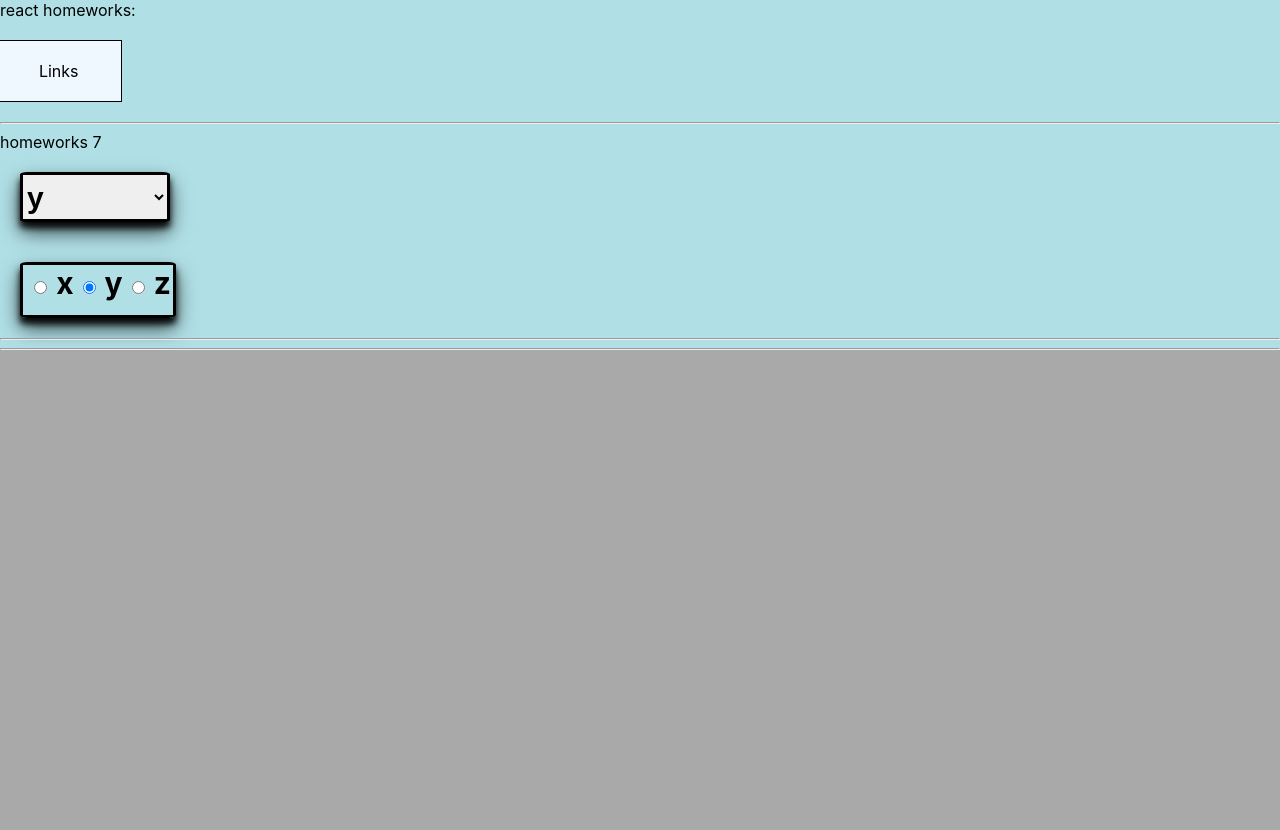
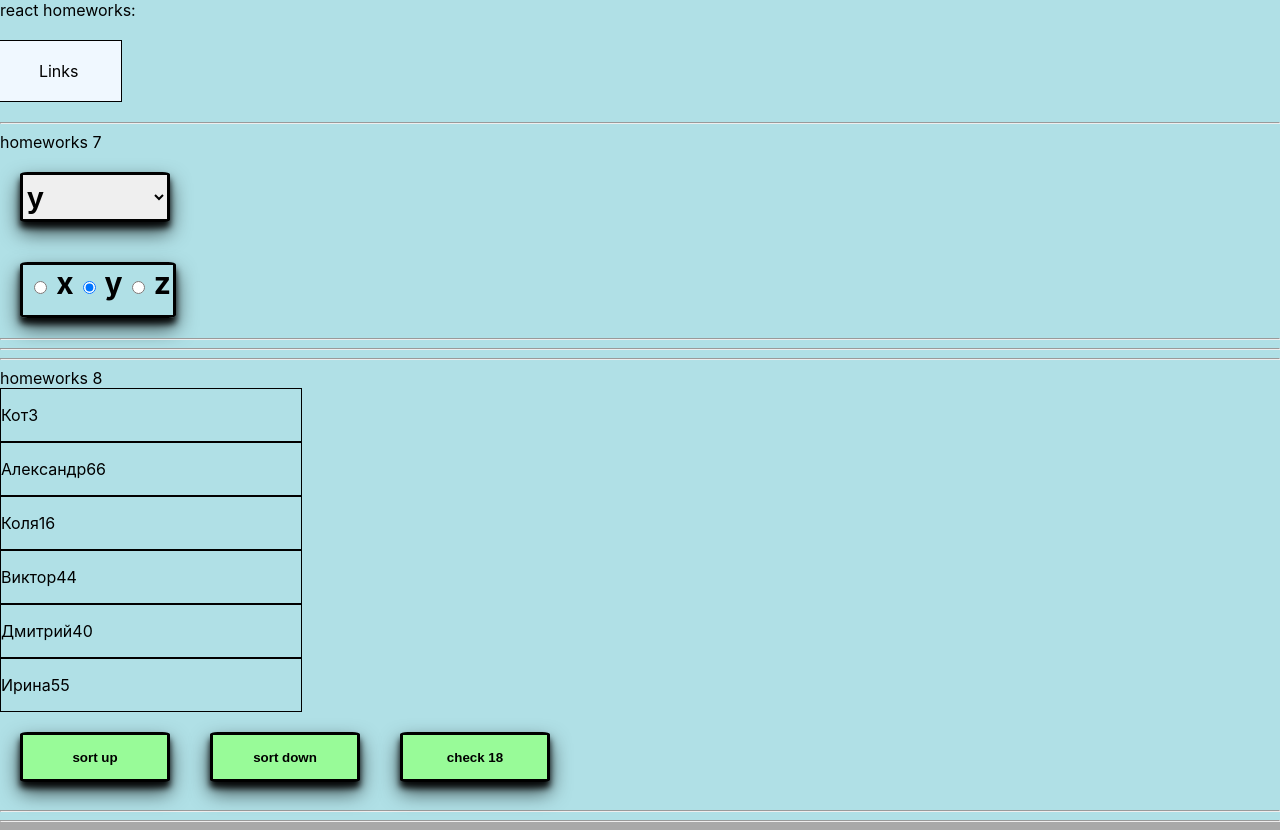
Before and after one commit to egory4fash/HomeTasks, a React (Create React App) app: page /#/junior in a window 1280 px wide. Before the commit the page ends 800 px from the top, so only its background shows below. Built offline with nearby package versions, Linux system fonts and the light colour scheme.

Commit message:
HW8 start

```diff
--- a/src/p2-homeworks/h4/common/c2-SuperButton/SuperButton.module.css
+++ b/src/p2-homeworks/h4/common/c2-SuperButton/SuperButton.module.css
@@ -1,26 +1,43 @@
-.wrapper {
 
+.default {
+    width: 150px;
+    height: 50px;
+    border: 3px solid black;
+    border-radius: 5%;
+    font-weight: bold;
+    box-shadow: 0 10px 20px rgba(0, 0, 0, 0.7), 0 6px 6px rgba(0, 0, 0, 0.9);
+    margin: 20px;
+    background-color: palegreen;
 }
 
-
-.default {
-
-    width:150px;
-    height: 50px;
-border:3px solid black;
-border-radius: 5%;
-    font-weight: bold;
-    box-shadow:  0 10px 20px rgba(0,0,0,0.7), 0 6px 6px rgba(0,0,0,0.9);
-    margin:20px;
+.default:hover {
+    animation-name: background-color;
+    animation-duration: 500ms;
+    animation-fill-mode:forwards;
+}
+@keyframes background-color {
+    100% {
+        background-color:darkseagreen;
+    }
 }
 
 .red {
     background: red;
-    width:150px;
+    width: 150px;
     height: 50px;
-    border:3px solid black;
+    border: 3px solid black;
     border-radius: 5%;
     font-weight: bold;
-    box-shadow:  0 10px 20px rgba(0,0,0,0.7), 0 6px 6px rgba(0,0,0,0.9);
-    margin:20px;
+    box-shadow: 0 10px 20px rgba(0, 0, 0, 0.7), 0 6px 6px rgba(0, 0, 0, 0.9);
+    margin: 20px;
 }
+.red:hover {
+    animation-name: background-color-red;
+    animation-duration: 500ms;
+    animation-fill-mode:forwards;
+}
+@keyframes background-color-red {
+    100% {
+        background-color:#f23f3f;
+    }
+}
--- a/src/p2-homeworks/h5/pages/Junior.tsx
+++ b/src/p2-homeworks/h5/pages/Junior.tsx
@@ -1,10 +1,12 @@
 import React from "react";
 import HW7 from "../../h7/HW7";
+import HW8 from "../../h8/HW8";
 
 export const Junior = () => {
     return (
         <div>
             <HW7/>
+            <HW8/>
         </div>
     )
 }
--- /dev/null
+++ b/src/p2-homeworks/h8/HW8.module.css
@@ -0,0 +1,17 @@
+.buttons {
+    display: flex;
+}
+
+.people {
+    display: flex;
+    width: 300px;
+    border: 1px solid black;
+}
+
+.left {
+    left: 0px;
+}
+
+.right {
+    float: right;
+}
--- a/src/p2-homeworks/h8/HW8.tsx
+++ b/src/p2-homeworks/h8/HW8.tsx
@@ -1,8 +1,14 @@
 import React, {useState} from 'react'
 import {homeWorkReducer} from './bll/homeWorkReducer'
 import SuperButton from '../h4/common/c2-SuperButton/SuperButton'
+import s from './HW8.module.css'
 
-// export type UserType =
+export type SomeUsertype = {
+    _id: number,
+    name: string,
+    age: number,
+}
+ export type UserType = Array<SomeUsertype>
 
 const initialPeople = [
     {_id: 0, name: 'Кот', age: 3},
@@ -17,13 +23,17 @@ function HW8() {
     const [people, setPeople] = useState<any>(initialPeople) // need to fix any
 
     // need to fix any
-    const finalPeople = people.map((p: any) => (
+    const finalPeople = people.map((p: SomeUsertype) => (
         <div key={p._id}>
-            some name, age
+            <div className={s.people}>
+                <p className={s.left}>{p.name}</p>
+                <p className={s.right}>{p.age}</p></div>
         </div>
     ))
 
     const sortUp = () => setPeople(homeWorkReducer(initialPeople, {type: 'sort', payload: 'up'}))
+    const sortDown = () => {}
+    const checkAge = () => {}
 
     return (
         <div>
@@ -33,9 +43,10 @@ function HW8() {
             {/*should work (должно работать)*/}
             {finalPeople}
 
-            <div><SuperButton onClick={sortUp}>sort up</SuperButton></div>
-            <div>sort down</div>
-            check 18
+            <div className = {s.buttons}><SuperButton onClick={sortUp}>sort up</SuperButton>
+            <SuperButton onClick={sortDown}>sort down</SuperButton>
+            <SuperButton onClick={checkAge}>check 18</SuperButton>
+            </div>
 
             <hr/>
             {/*для личного творчества, могу проверить*/}
```
